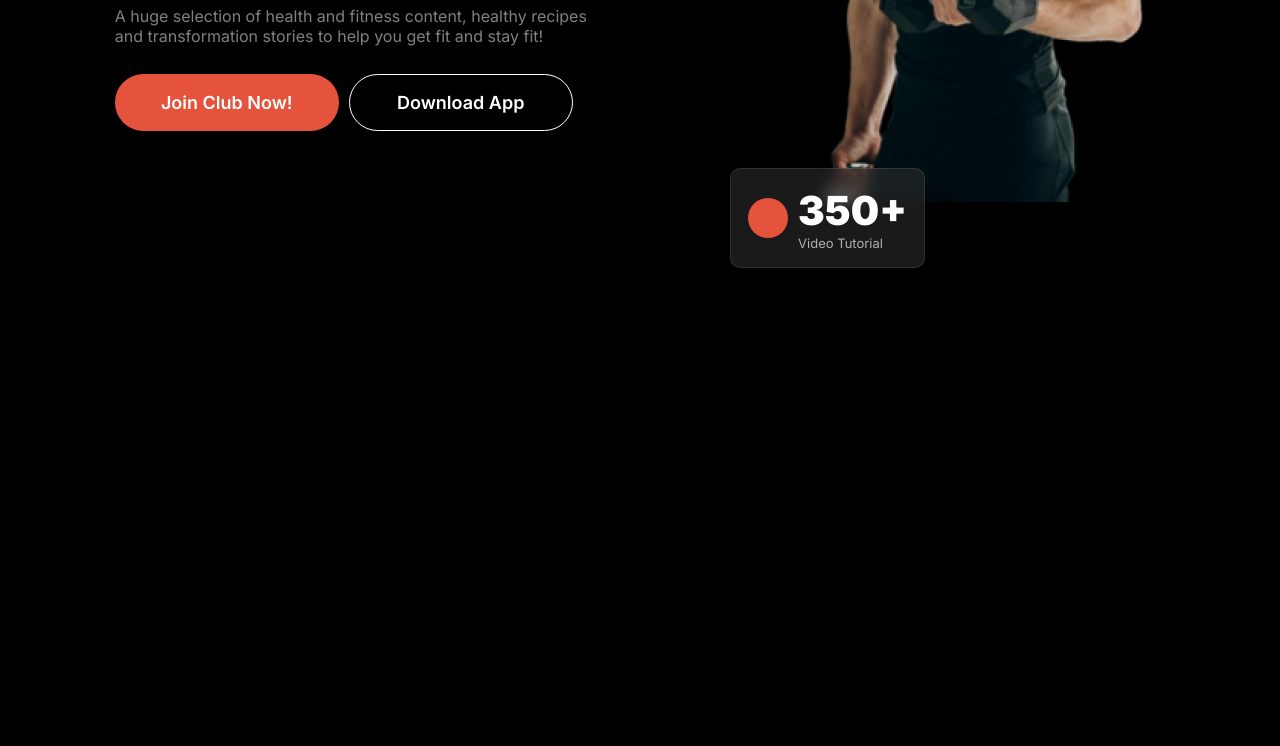
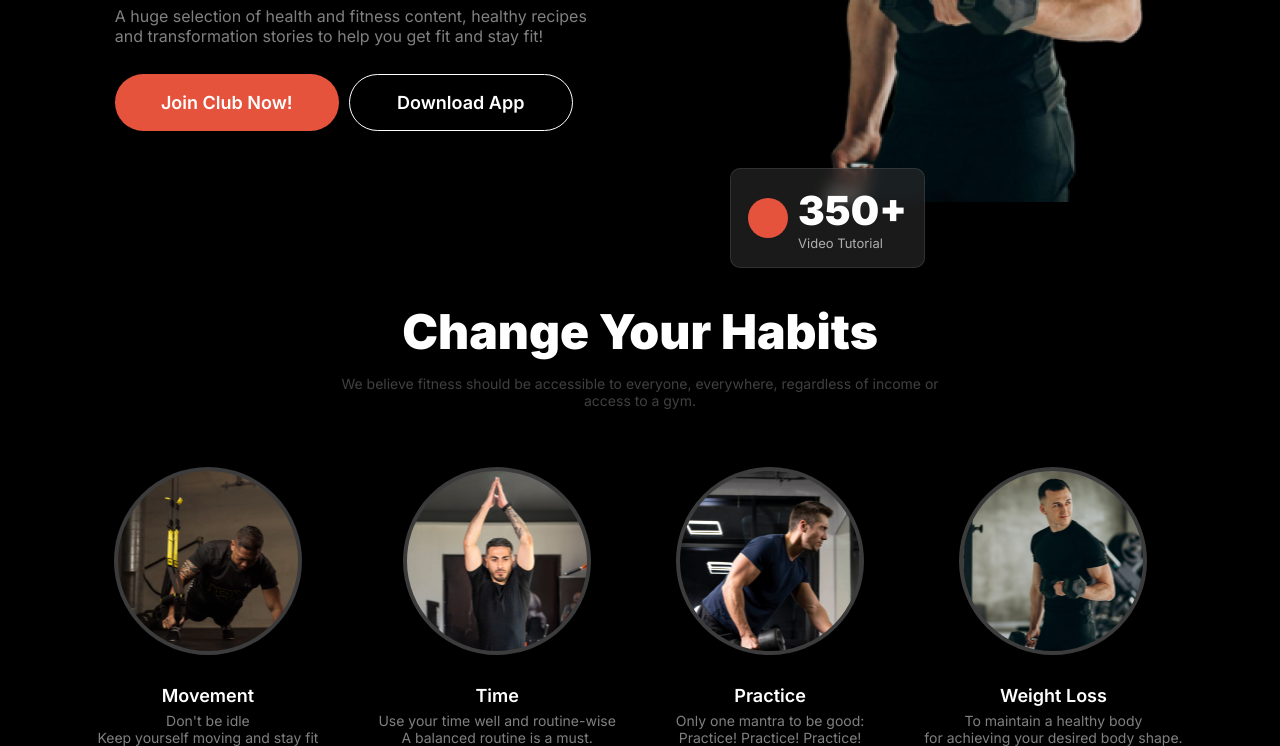
Before and after one commit to samiulaudi1712/assignment-2, a plain HTML site: page index.html in a window 1280 px wide. Shown: the part 482-1228 px from the top of the page. Before the commit the page ends 800 px from the top, so only its background shows below. Drawn offline with Linux system fonts and the light colour scheme; a web font is replaced by a local one.

Commit message:
habit section

```diff
--- a/Styles/styles.css
+++ b/Styles/styles.css
@@ -148,9 +148,71 @@ body{
     text-align: left;
 }
 
+/* change habits section */
+.habit-section-title{
+    margin-top: 100px;
+    font-size: 3rem;
+    font-weight: 900;
+}
+.change-habit{
+    flex-direction: column;
+}
+.change-habit-paragraph{
+    opacity: 50%;
+    text-align: center;
+    margin-top: 14px;
+    margin-bottom: 58px;
+    font-size: 0.875rem;
+    color: rgba(255, 255, 255, 0.5);
+}
+.change-habit-img{
+    height: 180px;
+    width: 180px;
+    border: 4px solid rgba(60, 60, 60, 1);
+    border-radius: 50%;
+}
+.change-habit-images{
+    gap: 60px;
+}
+.habit-container{
+    flex-direction: column;
+    text-align: center;
+}
+#img1{
+    background-image: url('../images/image\ 3.png');
+    background-position: center;
+    background-size: cover;
+}
+#img2{
+    background-image: url('../images/image\ 2.png');
+    background-position: center;
+    background-size: cover;
+}
+#img3{
+    background-image: url('../images/image\ 4.png');
+    background-position: center;
+    background-size: cover;
+}
+#img4{
+    background-image: url('../images/image\ 5.png');
+    background-position: center;
+    background-size: cover;
+}
+.habit-name{
+    margin-top: 30px;
+    margin-bottom: 6px;
+    font-size: 1.125rem;
+    font-weight: 600;
+}
+.habit-details{
+    font-size: 0.875rem;
+    color: rgba(255, 255, 255, 0.5);
+}
+
 
 /* responsiveness for small devices */
 @media screen and (max-width: 576px) {
+    /* navbar section */
     .navbar{
         justify-content: space-between;
         margin-left: 20px;
@@ -168,6 +230,7 @@ body{
     header{
         background-image: linear-gradient(to top, rgba(0,0,0,0), rgba(255,255,255,0.1) 20%);
     }
+    /* banner section */
     .banner{
         flex-direction: column;
     }
@@ -214,4 +277,25 @@ body{
         left: 235px;
         top: 550px;
     }
+      /* change habit section  */
+    .change-habit-images{
+        display: flex;
+        flex-direction: column;
     }
+    .change-habits{
+        margin-top: 270px;
+    }
+    .habit-section-title{
+        font-size: 32px;
+    }
+    .change-habit-paragraph{
+        font-size: 14px;
+    }
+    .habit-name{
+        font-size: 18px;
+    }
+    .habit-details{
+        font-size: 14px;
+    }
+
+    }
--- a/index.html
+++ b/index.html
@@ -51,3 +51,35 @@
             </div>
         </div>
     </header>
+
+
+     <!--Change Habits section-->
+     <section class="change-habit white display-flex vh-center">
+        <h1 class="habit-section-title">Change Your Habits</h1>
+        <p class="change-habit-paragraph">We believe fitness should be accessible to everyone, everywhere, regardless of income or <br>access to a gym.</p>
+        <div class="change-habit-images display-flex vh-center">
+            <div class="habit-container display-flex vh-center">
+                <div class="change-habit-img" id="img1"></div>
+                <h3 class="habit-name">Movement</h3>
+                <p class="habit-details">Don't be idle <br>Keep yourself moving and stay fit</p>
+            </div>
+            <div class="habit-container display-flex vh-center">
+                <div class="change-habit-img" id="img2"></div>
+                <h3 class="habit-name">Time</h3>
+                <p class="habit-details">Use your time well and routine-wise<br>A balanced routine is a must.</p>
+            </div>
+            <div class="habit-container display-flex vh-center">
+                <div class="change-habit-img" id="img3"></div>
+                <h3 class="habit-name">Practice</h3>
+                <p class="habit-details">Only one mantra to be good:<br>Practice! Practice! Practice!</p>
+            </div>
+            <div class="habit-container display-flex vh-center">
+                <div class="change-habit-img" id="img4"></div>
+                <h3 class="habit-name">Weight Loss</h3>
+                <p class="habit-details">To maintain a healthy body <br>for achieving your desired body shape.</p>
+            </div>
+        </div>
+    </section>
+
+    </body>
+    </html>
```
